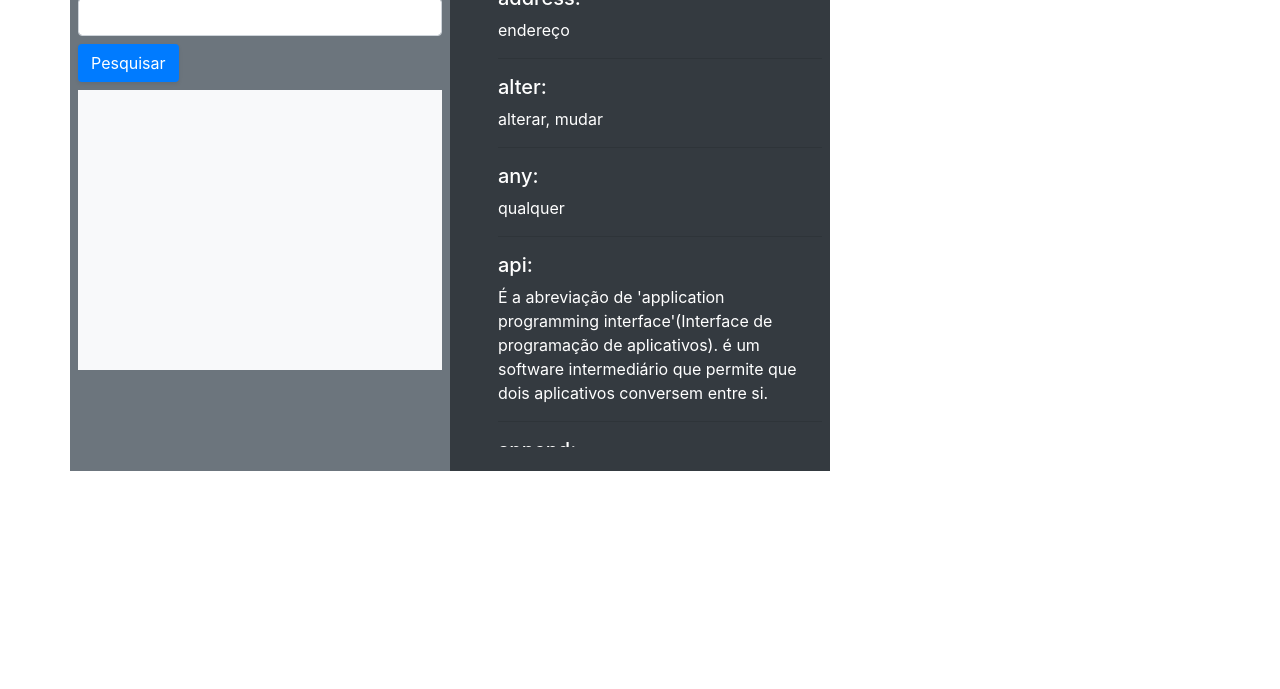
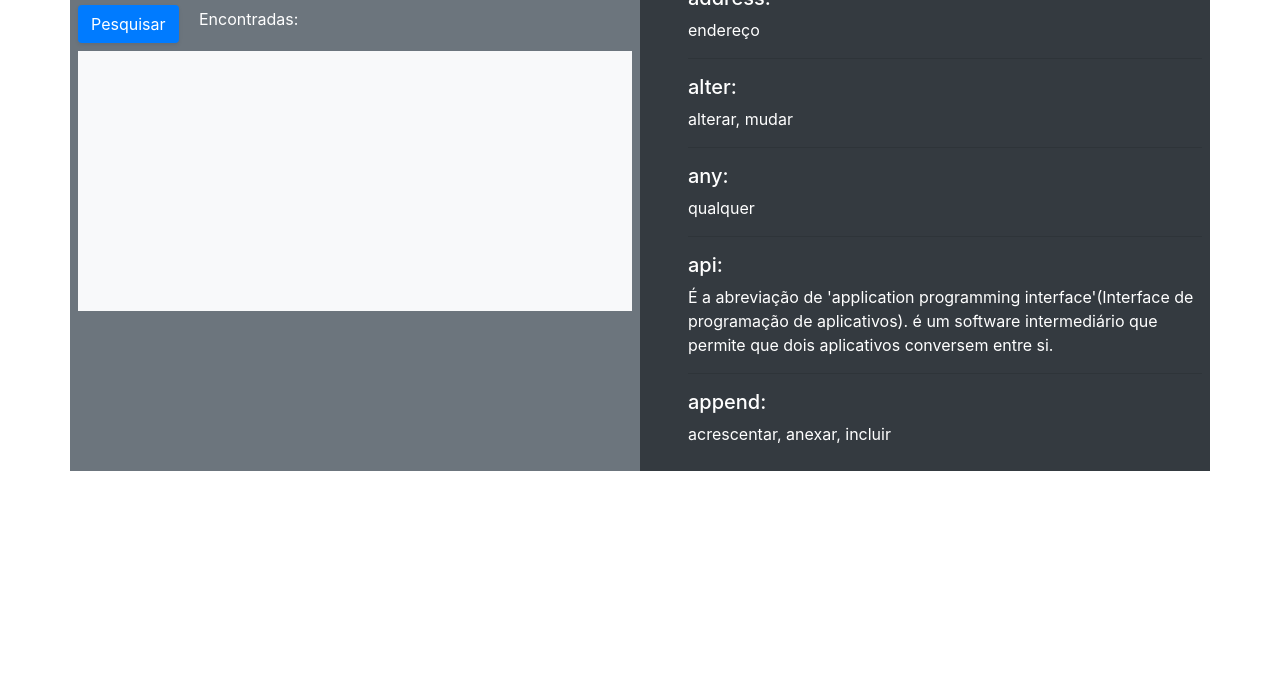
Before and after one commit to elycarvalho/english-words-for-devs, a plain HTML site: page index.html in a window 1280 px wide. Shown: the part 111-800 px from the top of the page. Drawn offline with nearby package versions, Linux system fonts and the light colour scheme.

Commit message:
Add files via upload

```diff
--- a/index.html
+++ b/index.html
@@ -11,16 +11,17 @@
 <body>
     <div class="container">
         <div class="row">
-            <div id="search-word" class="col-md-4 bg-secondary p-2">
+            <div id="search-word" class="col-md-6 bg-secondary p-2">
                 <h2 class="bg-dark text-warning p-2 text-center">
                     English words for developers
                 </h2>
                 <input id="typed-word" class="form-control" type="text">
                 <button class=" btn bg-primary text-white shadow-sm mt-2" id="btn-search">Pesquisar</button>
+                <span id="found-number-label" class="text-white ml-3">Encontradas:&nbsp;<span id="found-number"></span></span>
                 <div id="found-word" class="bg-light mt-2 p-1"></div>
             </div>
 
-            <div class="col-md-4 bg-dark p-2 text-white">
+            <div class="col-md-6 bg-dark p-2 text-white">
                 <ul id="list">
 
                 </ul>
--- a/script.js
+++ b/script.js
@@ -1,5 +1,6 @@
 const list = document.querySelector('#list')
 const btnSearch = document.querySelector('#btn-search')
+const foundNumber = document.querySelector('#found-number')
 
 const words = [
     {word:"add",translation:"adicionar, acrescentar, incluir"},
@@ -9,7 +10,7 @@ const words = [
     {
       word:"api",
       translation:"É a abreviação de 'application programming interface'(Interface de programação de aplicativos). é um software intermediário que permite que dois aplicativos conversem entre si."},
-    {word:"append",translation:"acrescentar, anexar"},
+    {word:"append",translation:"acrescentar, anexar, incluir"},
     {word:"apply",translation:"aplicar, solicitar, requerer"},
     {word:"around",translation:"ao redor de, em volta de"},
     {
@@ -22,6 +23,7 @@ const words = [
     {word:"backslash",translation:"barra invertida ( \ )"},
     {word:"between",translation:"entre"},
     {word:"body",translation:"corpo"},
+    {word:"boolean",translation:"em programação, boolean é uma variável que pode ter dois valores possíveis, chamados de 'true' e 'false' (verdadeiro e falso)"},
     {word:"border",translation:"borda, fronteira, beira"},
     {word:"brackets",translation:"colchetes"},
     {word:"break",translation:"quebrar, romper, pausa"},
@@ -31,6 +33,7 @@ const words = [
     {word:"callback",translation:"chamar de volta. Uma função passada como argumento para outra função"},
     {word:"case",translation:"caso, causa, estojo, cápsula"},
     {word:"catch",translation:"pegar, capturar, apanhar, agarrar"},
+    {word:"ceil",translation:"teto. Arredonda um numero para o inteiro maior."},
     {word:"clear",translation:"claro, limpo, limpar, clarear"},
     {word:"count",translation:"contar, contagem"},
     {word:"create",translation:"criar"},
@@ -57,12 +60,14 @@ const words = [
     {word:"even",translation: "mesmo, ainda, até, par"},
     {word:"evenly",translation: "uniformente"},
     {word:"fetch",translation: "buscar, trazer"},
+    {word:"fill",translation:"preencher, ocupar, completar, encher"},
     {word:"find",translation: "encontrar, achar, buscar"},
     {word:"flat",translation: "achatar, achatado, liso, plano"},
     {word:"float",translation: "flutuar, boiar, pairar"},
     {word:"floor",translation: "piso, chão, fundo, solo, andar de prédio"},
     {word:"for",translation: "para, por, durante, enquanto"},
     {word:"footer",translation: "rodapé"},
+    {word:"framework", translation:"armação, estrutura de sustentação de construções, veículos ou objetos. Em desenvolvimento de software, é uma estrutura de códigos predefinidos, que podem ser usados em vários projetos diferentes, agilizando a produção de softwares."},
     {word:"full",translation: "cheio, completo"},
     {word:"garbage",translation: "lixo, resto, refugo, sobras, escombros"},
     {word:"get",translation: "obter, adquirir, arranjar"},
@@ -78,11 +83,13 @@ const words = [
     {word:"inner",translation: "interior, parte interna"},
     {word:"insert",translation: "inserir"},
     {word:"integer",translation: "inteiro"},
+    {word:"iteration",translation:"repetição"},
     {word:"join",translation: "juntar, unir, ligar"},
     {word:"key",translation: "chave, tecla, botão"},
     {word:"keyword",translation: "palavra chave"},
     {word:"left",translation:"esquerda, deixado"},
     {word:"length",translation: "comprimento, extensão, duração"},
+    {word:"library", translation:"biblioteca. Na programação é um coleção de códigos pré escrito que programadores podem usar para optimizar tarefas específicas."},
     {word:"listen",translation: "escutar"},
     {word:"load",translation: "carregamento, carga, carregar"},
     {word:"main",translation: "principal"},
@@ -97,6 +104,7 @@ const words = [
     {word:"parent", translation:"o pai ou a mãe"},
     {word:"parse",translation:"analisar"},
     {word:"path",translation:"caminho, trajeto"},
+    {word:"print",translation:"imprimir ou mostrar na tela"},
     {word:"procedure",translation:"procedimento"},
     {
       word:"prototype",
@@ -113,13 +121,15 @@ const words = [
     {word:"require",translation: "requerer, requisitar, pedir"},
     {word:"right",translation:"direito, lado direito, certo, correto"},
     {word:"row",translation: "linha, fila"},
-    {word:"run",translation: "correr, executar um código de programação"},
-    {word:"servlet",translation: "um pequeno programa residente no servidor que normalmente é executado automaticamente em resposta à entrada do usuário."},
-    {word:"set",translation: "definir"},
-    {word:"shift",translation: "mudar, trocar"},
-    {word:"sign",translation: "sinal, sinalizar"},
-    {word:"size",translation: "tamanho, dimensão, definir tamanho"},
-    {word:"slash",translation: "barra ( / )"},
+    {word:"run",translation:"correr, executar um código de programação"},
+    {word:"select",translation:"selecionar"},
+    {word:"selector",translation:"seletor, selecionador, aquele que seleciona"},
+    {word:"servlet",translation:"um pequeno programa residente no servidor que normalmente é executado automaticamente em resposta à entrada do usuário."},
+    {word:"set",translation:"definir"},
+    {word:"shift",translation:"mudar, trocar"},
+    {word:"sign",translation:"sinal, sinalizar"},
+    {word:"size",translation:"tamanho, dimensão, definir tamanho"},
+    {word:"slash",translation:"barra ( / )"},
     {word:"slice",translation: "fatiar"},
     {word:"sort",translation: "organizar, ordenar, tipo, espécie"},
     {word:"source",translation: "fonte, origem"},
@@ -133,11 +143,13 @@ const words = [
     {word:"sum",translation: "soma, somar"},
     {word:"switch",translation: "trocar, mudar, interruptor, disjuntor, chave"},
     {word:"target", translation: "alvo"},
+    {word:"task",translation:"tarefa"},
     {word:"then",translation: "então, depois, em seguida"},
     {word:"throw",translation: "lançar, jogar, atirar, arremessar, soltar"},
     {word:"title",translation: "título"},
     {word:"trait",translation: "característica"},
     {word:"trim",translation: "aparar, recortar"},
+    {word:"true",translation:"verdadeiro"},
     {word:"try",translation: "tentar, provar, experimentar"},
     {word:"unset",translation: "desarmar, desmontar, desativar"},
     {word:"up",translation: "para cima, acima, subir, levantar"},
@@ -192,6 +204,7 @@ function searchWord(){
         }
 
     }
+    foundNumber.innerHTML = foundWords
     console.log('encontradas:'+ foundWords)
 
 }
--- a/style.css
+++ b/style.css
@@ -4,7 +4,7 @@ li{
 
 #found-word{
     width: 100%;
-    height: 280px;
+    height: 260px;
     overflow-y: scroll;
 }
 
@@ -12,3 +12,11 @@ li{
     height: 550px;
     overflow-y: scroll;
 }
+
+#found-number{
+
+}
+
+#found-number-label{
+
+}
```
